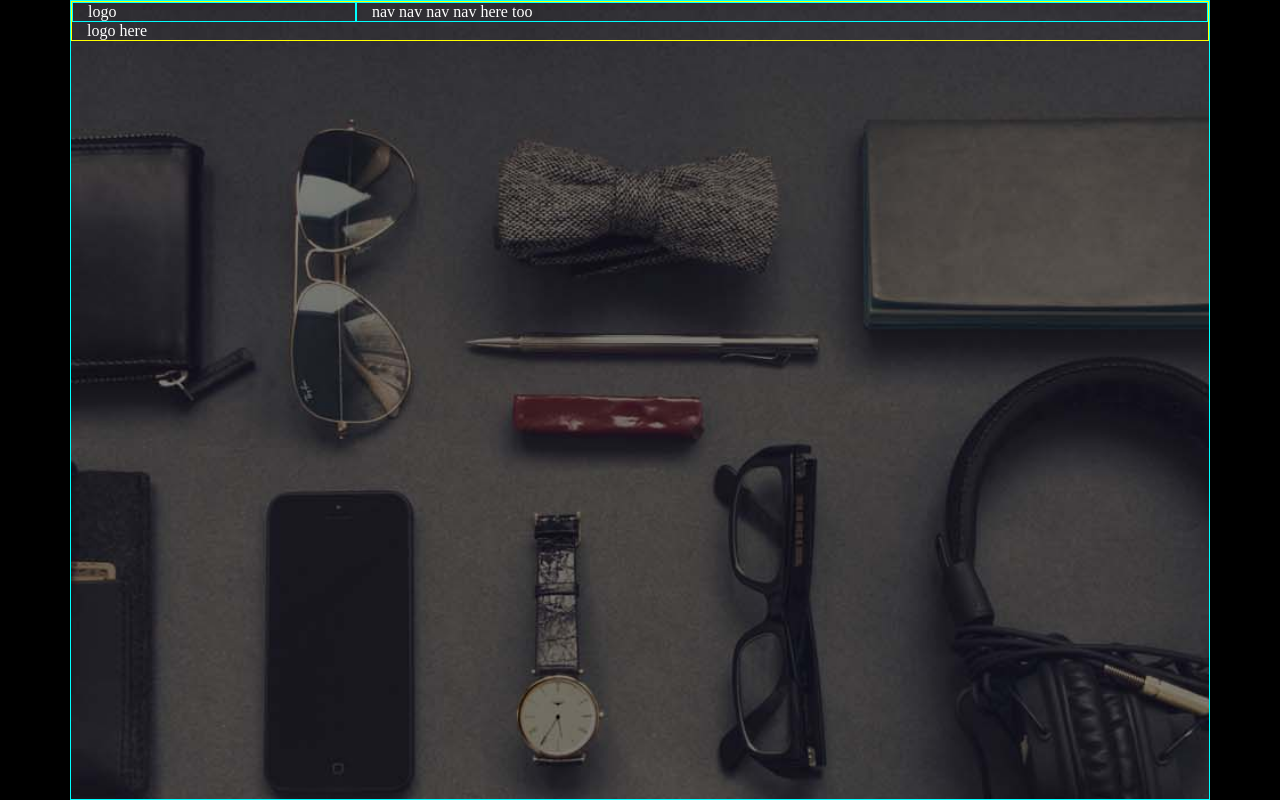
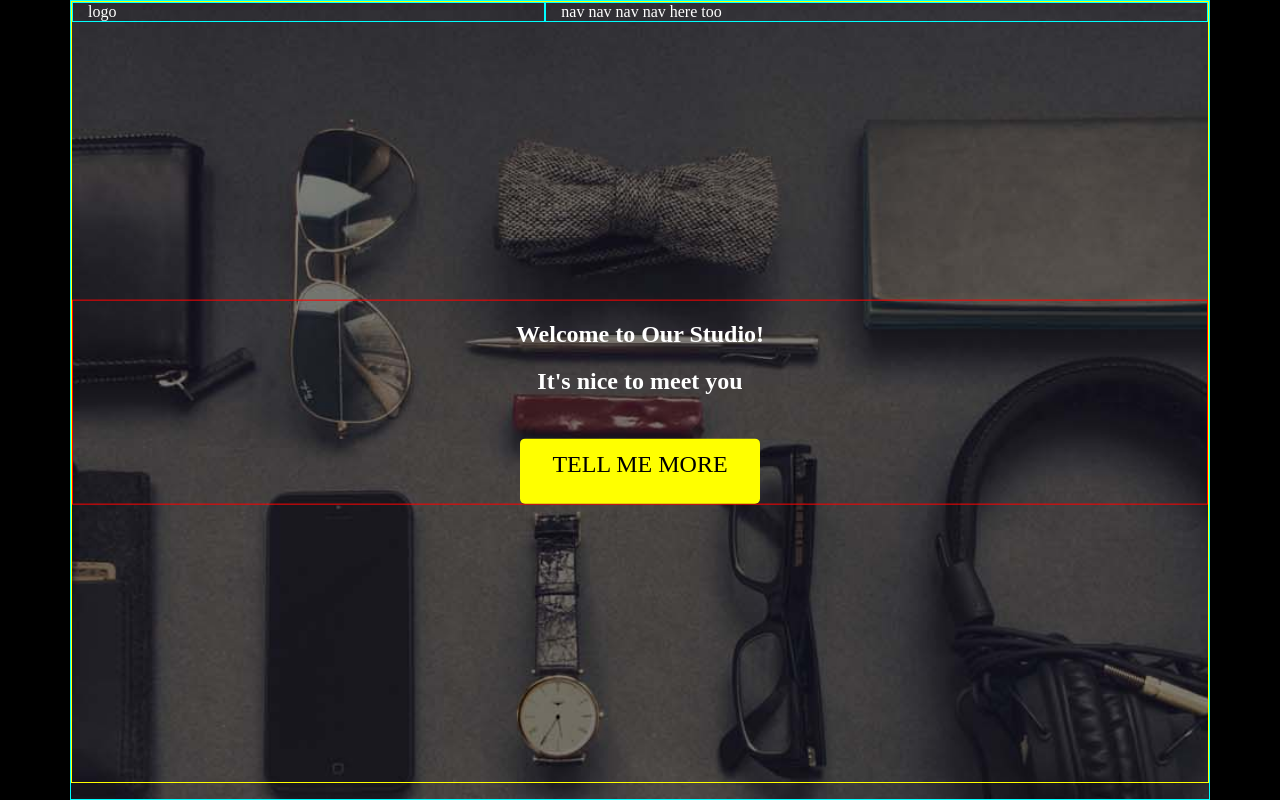
Before and after one commit to ryszard-glegola-learning/m04-miniproject, a website: page index.html in a window 1280 px wide. Drawn offline with nearby package versions, Linux system fonts and the light colour scheme.

Commit message:
Header key HTML code finally complete

```diff
--- a/index.html
+++ b/index.html
@@ -13,16 +13,18 @@
 <section class="header">
 	<div class="container">
 		<div class="row">
-			<div class="col-3 top-logo">
+			<div class="col-5 top-logo">
 				logo
 			</div>
-			<div class="col-9 top-nav">
+			<div class="col-7 top-nav">
 				nav nav nav nav here too
 			</div>
 		</div>
-		<div class="row">
-			<div class="col">
-				logo here
+		<div class="row splash">
+			<div class="col splash-inner">
+				<h2>Welcome to Our Studio!</h2>
+				<h1>It's nice to meet you</h1>
+				<div class="button-tellmemore">TELL ME MORE</div>
 			</div>
 		</div>
 	</div>
--- a/sass/style.scss
+++ b/sass/style.scss
@@ -18,10 +18,6 @@ section {
     border: 1px solid white;
 }
 
-.container {
-	border: 1px solid yellow;
-}
-
 .header {
     height: 100vh;
     background-image: url('../images/header.jpg');
@@ -30,6 +26,10 @@ section {
 	border: 1px solid cyan;
 	}
 
+.container {
+	border: 1px solid yellow;
+}
+
 .top-logo {
 	border: 1px solid cyan;
 	}
@@ -37,3 +37,33 @@ section {
 .top-nav {
 	border: 1px solid cyan;
 	}
+
+.splash {
+    height: 95vh;  /* Nic lepszego nie wymyśliłem */
+    position: relative;
+}
+
+.splash-inner {
+	position: absolute;
+	border: 1px solid red;
+	text-align: center;
+	top: 50%;
+    left: 50%;
+    transform: translate(-50%,-50%);
+}
+
+.button-tellmemore {
+    display: inline-block;
+    width: 240px;
+    height: 65px;
+    background-color: yellow;
+    color: black;
+    margin: 24px auto 0 auto;
+    padding: 12px;
+    border-radius: 5px;
+    font-size: 1.5rem;
+    text-align: center;
+    text-decoration: none;
+    cursor: pointer;
+    border-width: 0;
+}
```
Also changed, not shown: css/style.css, 1 other file.
